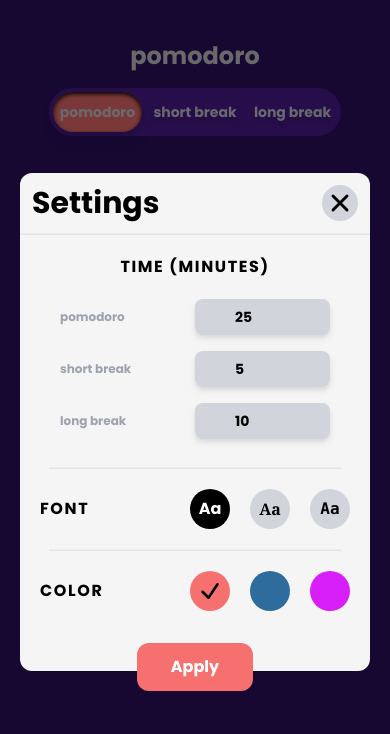
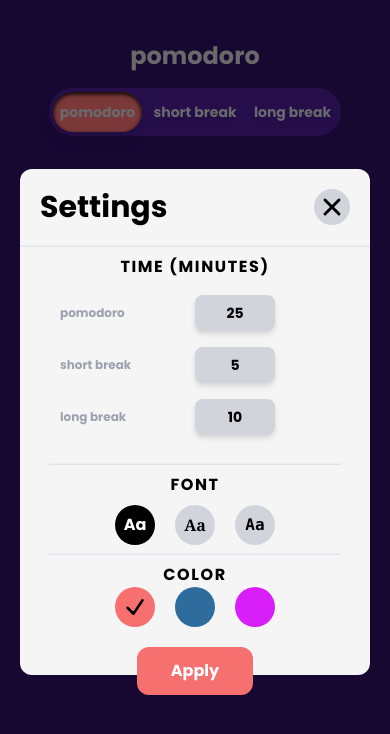
Before and after one commit to JobaF/pomodoro-app, a Next.js app: page / in a window 390 px wide. Both pictures are taken after a click on the icon 195 px from the left and 576 px from the top of the page. Shown: the top 734 px of the page. Built offline with nearby package versions, Linux system fonts and the light colour scheme.

Commit message:
Add better styling for mobile

```diff
--- a/src/components/Modal.tsx
+++ b/src/components/Modal.tsx
@@ -91,19 +91,19 @@ export const Modal: FC<ModalProps> = ({}) => {
 				onClick={() => setIsModalShowing(false)}
 				className="h-full w-full absolute z-10 bg-black opacity-50"
 			></div>
-			<div className="absolute max-h-full bg-neutral-100 z-20 w-4/5 md:w-2/5 min-w-[350px] md:top-36 max-w-xl opacity-100 rounded-xl flex flex-col items-center">
+			<div className="absolute max-h-full bg-neutral-100 z-20 md:w-2/5 min-w-[350px] md:top-36 max-w-xl opacity-100 rounded-xl flex flex-col items-center">
 				{/* Heading and close button */}
-				<div className="w-full flex justify-between items-center p-3 sm:p-10">
+				<div className="w-full flex justify-between p-5 sm:p-10">
 					<h1 className="text-3xl">Settings</h1>
 					<CloseIcon onClickHandler={() => setIsModalShowing(false)} />
 				</div>
 				<hr className="bg-gray-300 opacity-50 dark:opacity-50 w-full h-0.5" />
 
 				{/* Three time inputs */}
-				<div className="w-full h-12 pt-5 tracking-widest text-center md:pl-10 md:text-left">
+				<div className="w-full h-12 pt-2 tracking-widest text-center md:pl-10 md:text-left">
 					{"TIME (MINUTES)"}
 				</div>
-				<div className="w-full grid grid-cols-1 sm:grid-cols-3 gap-4 mt-4 px-10">
+				<div className="w-full grid grid-cols-1 sm:grid-cols-3 gap-4 px-10">
 					<div className="grid grid-cols-2 sm:grid-rows-2 sm:grid-cols-1 items-center">
 						<label className="text-xs text-gray-400" htmlFor="pomodoroTimer">
 							pomodoro
@@ -112,11 +112,11 @@ export const Modal: FC<ModalProps> = ({}) => {
 							onChange={handleChange}
 							name="pomodoroTimer"
 							type="number"
-							className="pl-10 rounded-lg drop-shadow-md text-sm sm:w-20 lg:w-24 w-full h-9 bg-gray-300 "
+							className="rounded-lg drop-shadow-md text-sm lg:w-24 w-20 text-center h-9 bg-gray-300"
 							value={pomodoroSpecs.pomodoroTimerLength}
 						/>
 					</div>
-					<div className="grid grid-cols-2 sm:grid-rows-2 sm:grid-cols-1 items-center">
+					<div className="grid grid-cols-2 sm:grid-rows-2 sm:grid-cols-1 items-center justify-items-stretch">
 						<label className="text-xs text-gray-400 " htmlFor="shortBreakTimer">
 							short break
 						</label>
@@ -124,7 +124,7 @@ export const Modal: FC<ModalProps> = ({}) => {
 							onChange={handleChange}
 							name="shortBreakTimer"
 							type="number"
-							className="pl-10 rounded-lg drop-shadow-md text-sm sm:w-20 lg:w-24 w-full h-9 bg-gray-300"
+							className="rounded-lg drop-shadow-md text-sm lg:w-24 w-20 h-9 bg-gray-300 text-center"
 							value={pomodoroSpecs.shortBreakLength}
 						/>
 					</div>
@@ -136,16 +136,16 @@ export const Modal: FC<ModalProps> = ({}) => {
 							onChange={handleChange}
 							name="longBreakTimer"
 							type="number"
-							className="pl-10 rounded-lg drop-shadow-md text-sm sm:w-20 lg:w-24 w-full h-9 bg-gray-300"
+							className="rounded-lg drop-shadow-md text-sm lg:w-24 w-20 h-9 bg-gray-300 text-center"
 							value={pomodoroSpecs.longBreakLength}
 						/>{" "}
 					</div>
 				</div>
 				<hr className="mt-7 ml-10 mr-10 bg-gray-300 opacity-50 dark:opacity-50 w-5/6 h-0.5" />
 				{/* Font selection */}
-				<div className="w-full p-5 sm:p-10 flex justify-between items-center">
+				<div className="w-full p-2 sm:p-10 sm:flex text-center justify-between items-center">
 					<p className="tracking-widest">FONT</p>
-					<div className="flex gap-5">
+					<div className="flex gap-5 justify-center mt-2">
 						<button
 							onClick={() => setActiveFont("font-poppins")}
 							className={` ${
@@ -181,9 +181,9 @@ export const Modal: FC<ModalProps> = ({}) => {
 				<hr className="ml-10 mr-10 bg-gray-300 opacity-50 dark:opacity-50 w-5/6 h-0.5" />
 
 				{/* Color selection */}
-				<div className="w-full p-5 sm:p-10 flex justify-between items-center mb-10">
+				<div className="w-full p-2 sm:p-10 sm:flex text-center justify-between items-center mb-10">
 					<p className="tracking-widest">COLOR</p>
-					<div className="flex gap-5">
+					<div className="flex gap-5 justify-center">
 						<button
 							className="h-10 w-10 bg-pomodoroRed rounded-full flex justify-center items-center"
 							onClick={() => setActiveColor("red")}
```
